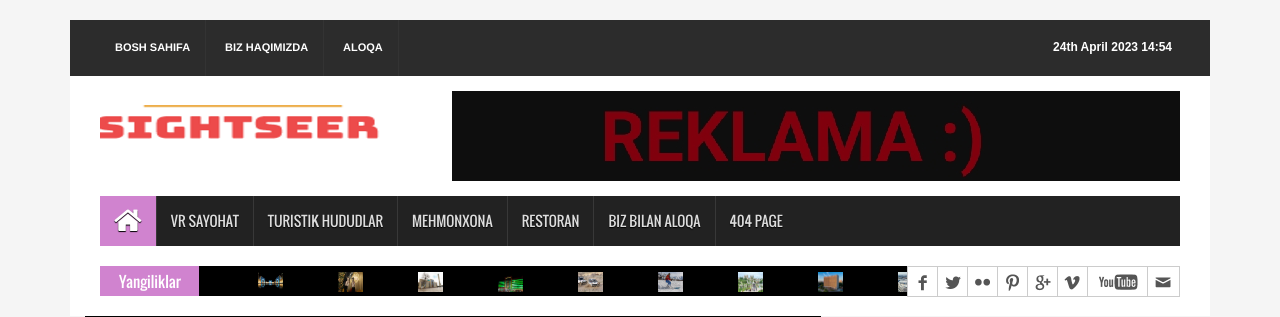
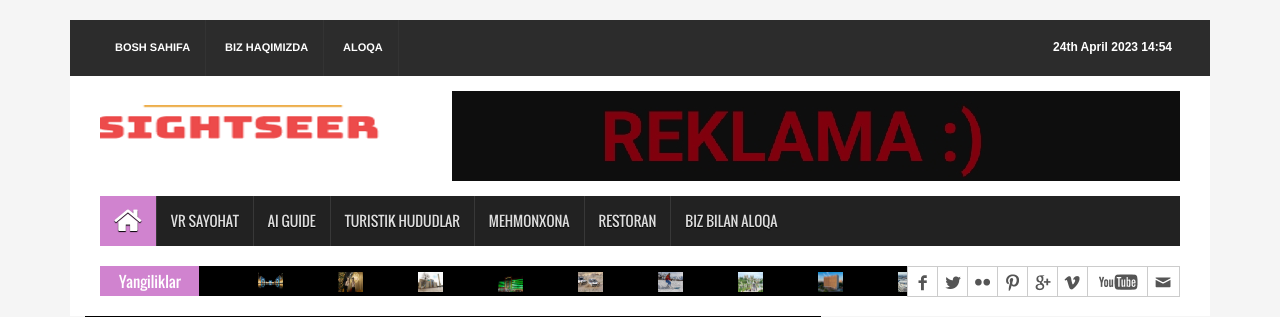
Before and after one commit to ruzikulovdev/Sayyoh-kundaligi, a Django app: page /hudud/ in a window 1280 px wide. Shown: the top 317 px of the page. Run offline with Django 4.2, Linux system fonts and the light colour scheme; data comes from the database, SQL or seed files in the repository; both versions use the stored data as it was after the commit; some libraries are stand-ins or nearby versions.

Commit message:
static fayllar qowildi

```diff
--- a/templates/obyektlar/base.html
+++ b/templates/obyektlar/base.html
@@ -57,6 +57,7 @@
         <ul class="nav navbar-nav main_nav">
           <li class="active"><a href="{% url 'home_page' %}"><span class="fa fa-home desktop-home"></span><span class="mobile-show">Bosh sahifa</span></a></li>
           <li><a href="#">VR sayohat</a></li>
+           <li><a href="#">AI guide</a></li>
           <li class="dropdown"> <a href="#" class="dropdown-toggle" data-toggle="dropdown" role="button" aria-expanded="false">Turistik hududlar</a>
             <ul class="dropdown-menu" role="menu">
               <li><a href="{% url 'hudud_page' %}">Samarqand</a></li>
@@ -69,7 +70,6 @@
           <li><a href="{% url 'mehmonxona_page' %}">Mehmonxona</a></li>
           <li><a href="{% url 'restoran_page' %}">Restoran</a></li>
           <li><a href="{% url 'contact_page' %}">Biz bilan aloqa</a></li>
-          <li><a href="pages/404.html">404 Page</a></li>
         </ul>
       </div>
     </nav>
```
Also changed, not shown: db.sqlite3, static/css/images/blank.gif (added), static/css/images/fancybox_loading.gif (added), static/css/images/fancybox_loading@2x.gif (added), static/css/images/fancybox_overlay.png (added), static/css/images/fancybox_sprite.png (added), static/css/images/fancybox_sprite@2x.png (added), static/css/images/slider_next.png (added), static/css/images/slider_prev.png (added), static/css/images/socials.png (added), static/css/images/status.gif (added).
